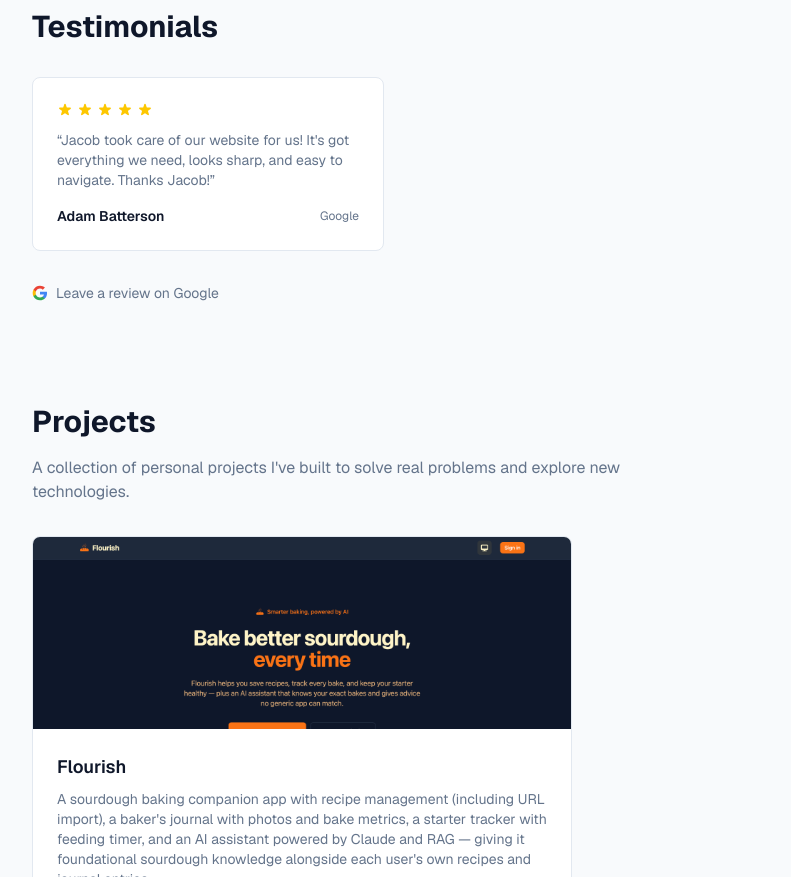
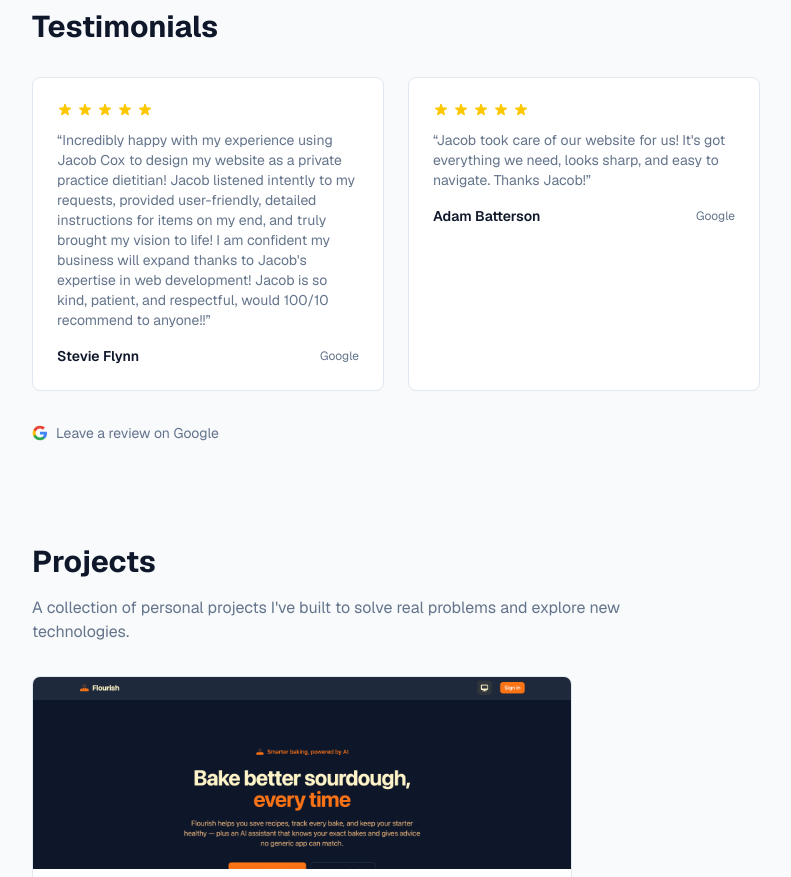
Before and after one commit to jacobecox/personal-website, a Next.js app: page / in a window 1280 px wide. Shown: the part 2180-3057 px from the top of the page, without its empty margins (56-847 px from the left). Built offline with nearby package versions, Linux system fonts and the light colour scheme.

Commit message:
added stevies review

```diff
--- a/src/components/Testimonials.tsx
+++ b/src/components/Testimonials.tsx
@@ -1,4 +1,10 @@
 const testimonials = [
+  {
+    name: "Stevie Flynn",
+    rating: 5,
+    body: "Incredibly happy with my experience using Jacob Cox to design my website as a private practice dietitian! Jacob listened intently to my requests, provided user-friendly, detailed instructions for items on my end, and truly brought my vision to life! I am confident my business will expand thanks to Jacob's expertise in web development! Jacob is so kind, patient, and respectful, would 100/10 recommend to anyone!!",
+    source: "Google",
+  },
   {
     name: "Adam Batterson",
     rating: 5,
```
